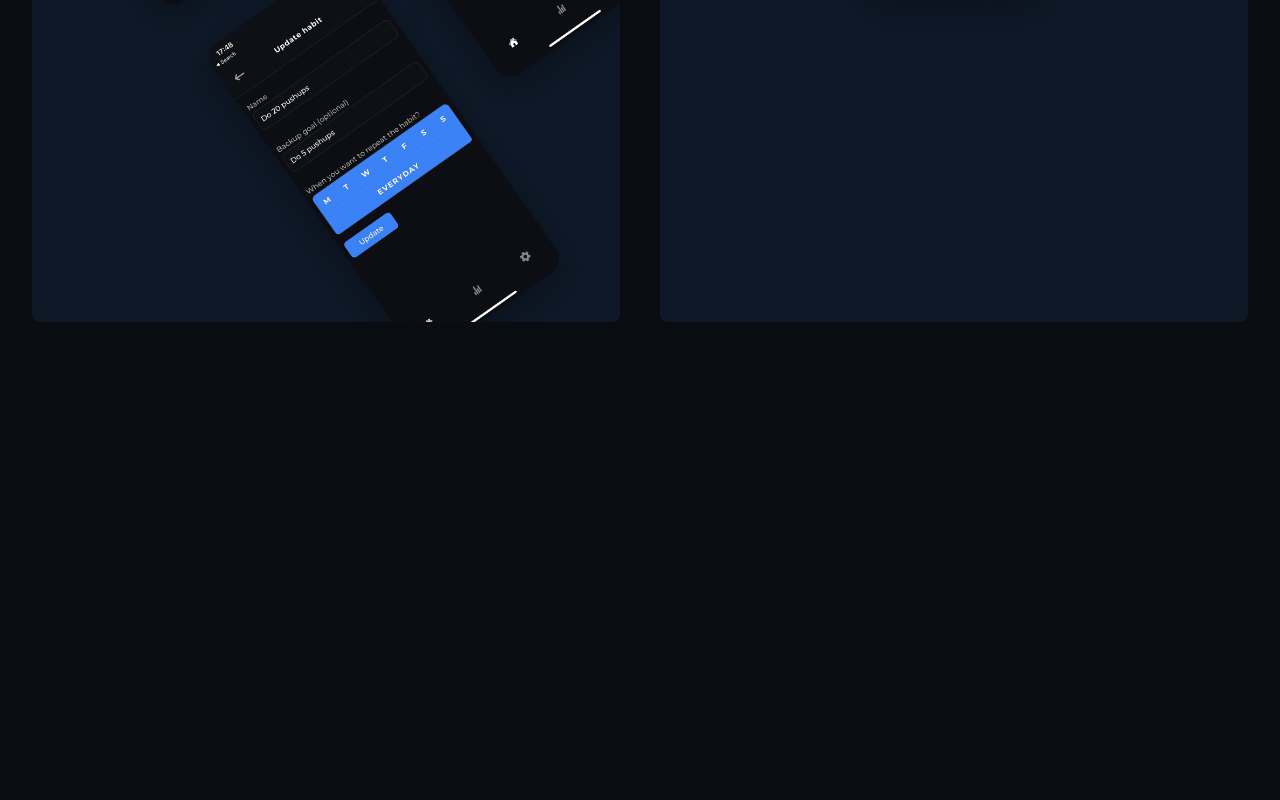
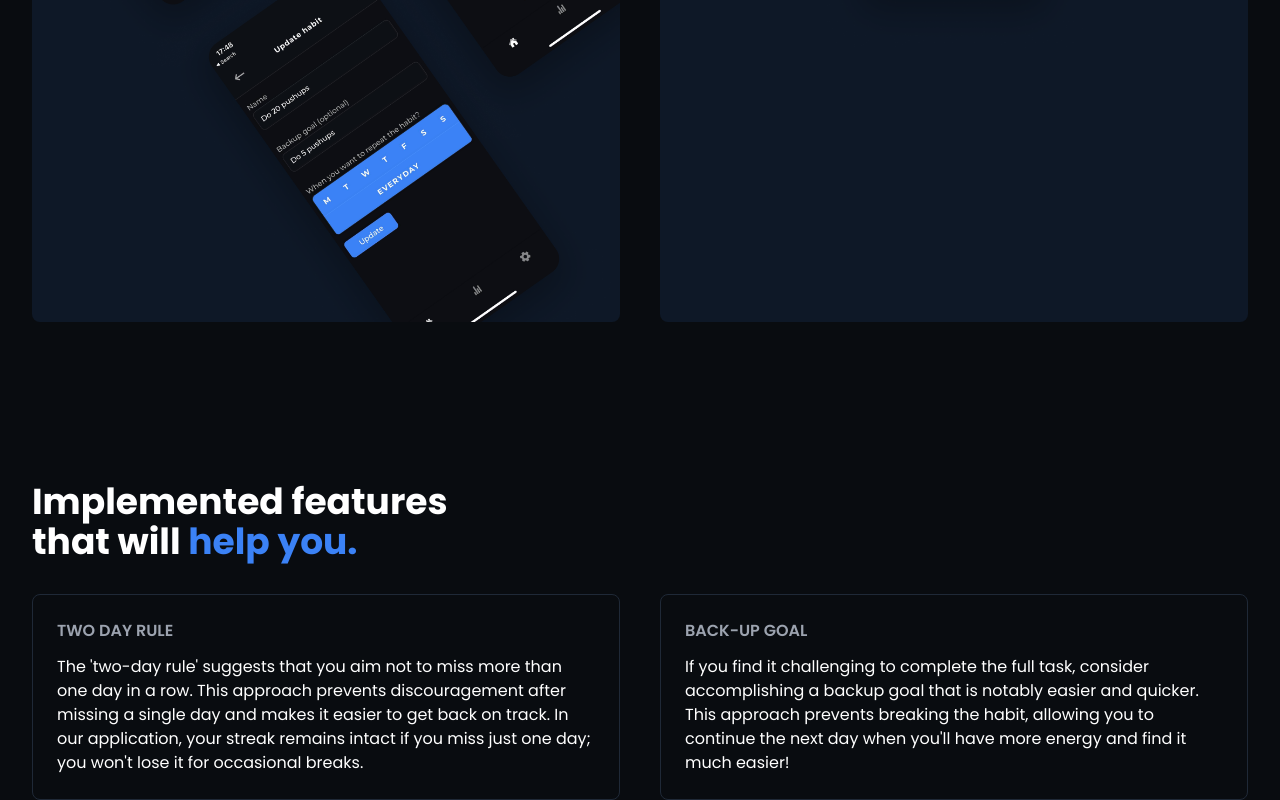
Before and after one commit to marcinlisiecki/habits-web, an Angular app: page / in a window 1280 px wide. Shown: the part 2645-3445 px from the top of the page. Before the commit the page ends 2967 px from the top, so only its background shows below. Built offline with nearby package versions, Linux system fonts and the light colour scheme.

Commit message:
Add features section

```diff
--- a/src/app/app.component.html
+++ b/src/app/app.component.html
@@ -11,5 +11,6 @@
   />
 
   <app-hero></app-hero>
-  <app-landing-gallery></app-landing-gallery>
+  <app-gallery></app-gallery>
+  <app-features></app-features>
 </main>
--- /dev/null
+++ b/src/app/landing/features/features.component.html
@@ -0,0 +1,41 @@
+<section class="mt-[20vh]">
+  <header>
+    <h1
+      class="text-2xl md:text-3xl lg:text-4xl font-bold max-w-[300px] md:max-w-[350px] lg:max-w-[470px] leading-[1.2]"
+    >
+      Implemented features that will
+      <span class="text-primary">help you.</span>
+    </h1>
+  </header>
+
+  <div class="grid gap-10 grid-cols-1 md:grid-cols-2 mt-8">
+    <div class="border border-gray-800 p-6 rounded-lg">
+      <h2
+        class="text-sm md:text-base uppercase font-semibold text-text-secondary"
+      >
+        Two day rule
+      </h2>
+      <p class="mt-3 leading-relaxed text-sm md:text-base">
+        The 'two-day rule' suggests that you aim not to miss more than one day
+        in a row. This approach prevents discouragement after missing a single
+        day and makes it easier to get back on track. In our application, your
+        streak remains intact if you miss just one day; you won't lose it for
+        occasional breaks.
+      </p>
+    </div>
+
+    <div class="border border-gray-800 p-6 rounded-lg">
+      <h2
+        class="uppercase font-semibold text-text-secondary text-sm md:text-base"
+      >
+        Back-up goal
+      </h2>
+      <p class="mt-3 leading-relaxed text-sm md:text-base">
+        If you find it challenging to complete the full task, consider
+        accomplishing a backup goal that is notably easier and quicker. This
+        approach prevents breaking the habit, allowing you to continue the next
+        day when you'll have more energy and find it much easier!
+      </p>
+    </div>
+  </div>
+</section>
```
Also changed, not shown: src/app/landing/features/features.component.ts (added, +10 -0 lines), src/app/landing/gallery/gallery.component.ts (added, +8 -0 lines), src/app/landing/landing-gallery/landing-gallery.component.ts (deleted, +0 -10 lines), src/app/landing/landing.module.ts (+5 -3 lines), src/app/landing/features/features.component.scss (added), src/app/landing/gallery/gallery.component.html (renamed from src/app/landing/landing-gallery/landing-gallery.component.html), src/app/landing/gallery/gallery.component.scss (added).
